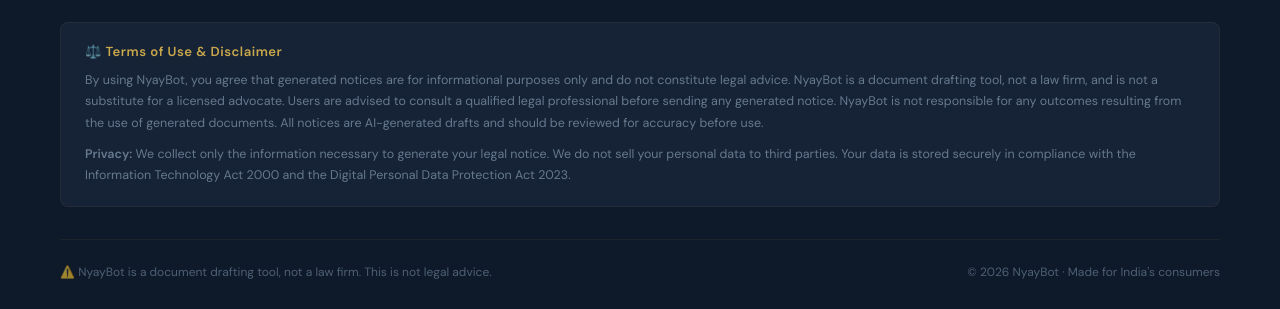
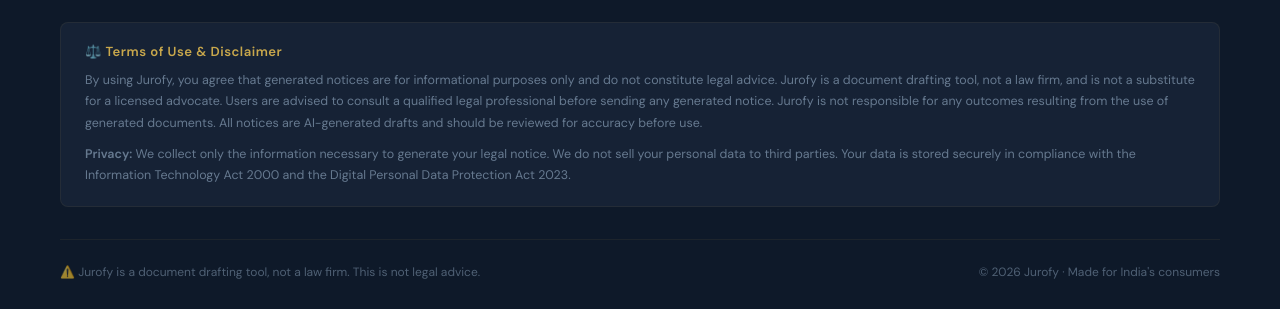
Before and after one commit to vathsa1703/NyayBot, a React (Vite) app in the folder client/: page / in a window 1280 px wide. Shown: the part 3966-4275 px from the top of the page. Built offline with nearby package versions, Linux system fonts and the light colour scheme.

Commit message:
rebrand to Jurofy

```diff
--- a/client/src/App.jsx
+++ b/client/src/App.jsx
@@ -1,5 +1,5 @@
 // ============================================================
-// App.jsx — NyayBot Complete Frontend
+// App.jsx — Jurofy Complete Frontend
 // Features:
 //   1. Free limit (1 notice) + Razorpay redirect on limit
 //   2. Order ID required field
@@ -163,7 +163,7 @@
         <h2 className="section-title">Common questions</h2>
         <div className="faq-list">
           {[
-            { q: "Is this a law firm?", a: "No. NyayBot is a document drafting tool. We generate legal notice drafts — not legal advice. We recommend having an advocate review before sending." },
+            { q: "Is this a law firm?", a: "No. Jurofy is a document drafting tool. We generate legal notice drafts — not legal advice. We recommend having an advocate review before sending." },
             { q: "Are the law sections accurate?", a: "Yes. We use a RAG system that retrieves exact sections from the Consumer Protection Act 2019 and E-Commerce Rules 2020 from the official Gazette of India." },
             { q: "Which languages are supported?", a: "English, Hindi, and Kannada. More languages coming soon." },
             { q: "Will companies actually respond?", a: "Most large e-commerce companies have legal teams that take formal notices seriously. A properly cited CPA 2019 notice gets faster responses than repeated customer care calls." },
@@ -216,10 +216,10 @@
         <div className="footer-tnc">
           <h5>⚖️ Terms of Use & Disclaimer</h5>
           <p>
-            By using NyayBot, you agree that generated notices are for informational purposes only
-            and do not constitute legal advice. NyayBot is a document drafting tool, not a law firm,
+            By using Jurofy, you agree that generated notices are for informational purposes only
+            and do not constitute legal advice. Jurofy is a document drafting tool, not a law firm,
             and is not a substitute for a licensed advocate. Users are advised to consult a qualified
-            legal professional before sending any generated notice. NyayBot is not responsible for
+            legal professional before sending any generated notice. Jurofy is not responsible for
             any outcomes resulting from the use of generated documents. All notices are AI-generated
             drafts and should be reviewed for accuracy before use.
           </p>
@@ -231,8 +231,8 @@
         </div>
 
         <div className="footer-bottom">
-          <p>⚠️ NyayBot is a document drafting tool, not a law firm. This is not legal advice.</p>
-          <p>© 2026 NyayBot · Made for India's consumers</p>
+          <p>⚠️ Jurofy is a document drafting tool, not a law firm. This is not legal advice.</p>
+          <p>© 2026 Jurofy · Made for India's consumers</p>
         </div>
       </footer>
     </div>
@@ -267,8 +267,8 @@
       const data = await res.json();
       if (!res.ok) throw new Error(data.error || "Something went wrong");
 
-      localStorage.setItem("nyaybot_token", data.token);
-      localStorage.setItem("nyaybot_user", JSON.stringify(data.user));
+      localStorage.setItem("Jurofy_token", data.token);
+      localStorage.setItem("Jurofy_user", JSON.stringify(data.user));
       onLogin(data.user);
       navigate("app");
     } catch (err) {
@@ -337,7 +337,7 @@
 
           <div className="auth-disclaimer">
             By continuing, you agree to our Terms of Service and Privacy Policy.
-            NyayBot is a document drafting tool, not a law firm.
+            Jurofy is a document drafting tool, not a law firm.
           </div>
         </div>
       </div>
@@ -423,7 +423,7 @@
     setLoading(true);
     setError("");
     try {
-      const token = localStorage.getItem("nyaybot_token");
+      const token = localStorage.getItem("Jurofy_token");
       const res = await fetch("http://localhost:3001/api/notices/generate", {
         method: "POST",
         headers: {
@@ -629,7 +629,7 @@
               <pre className="notice-body">{notice}</pre>
             </div>
             <div className="disclaimer">
-              ⚠️ This is an AI-generated draft. By using NyayBot, you agree this is for informational purposes only and does not constitute legal advice. Please consult a licensed advocate before sending.
+              ⚠️ This is an AI-generated draft. By using Jurofy, you agree this is for informational purposes only and does not constitute legal advice. Please consult a licensed advocate before sending.
             </div>
             <button className="btn-ghost-sm center" onClick={() => { setStep(0); setNotice(""); setError(""); }}>← Generate New Notice</button>
           </div>
@@ -647,16 +647,16 @@
   const [user, setUser] = useState(null);
 
   useEffect(() => {
-    const saved = localStorage.getItem("nyaybot_user");
-    const token = localStorage.getItem("nyaybot_token");
+    const saved = localStorage.getItem("Jurofy_user");
+    const token = localStorage.getItem("Jurofy_token");
     if (saved && token) setUser(JSON.parse(saved));
   }, []);
 
   const handleLogin = (userData) => setUser(userData);
 
   const handleLogout = () => {
-    localStorage.removeItem("nyaybot_token");
-    localStorage.removeItem("nyaybot_user");
+    localStorage.removeItem("Jurofy_token");
+    localStorage.removeItem("Jurofy_user");
     setUser(null);
     navigate("landing");
   };
```
